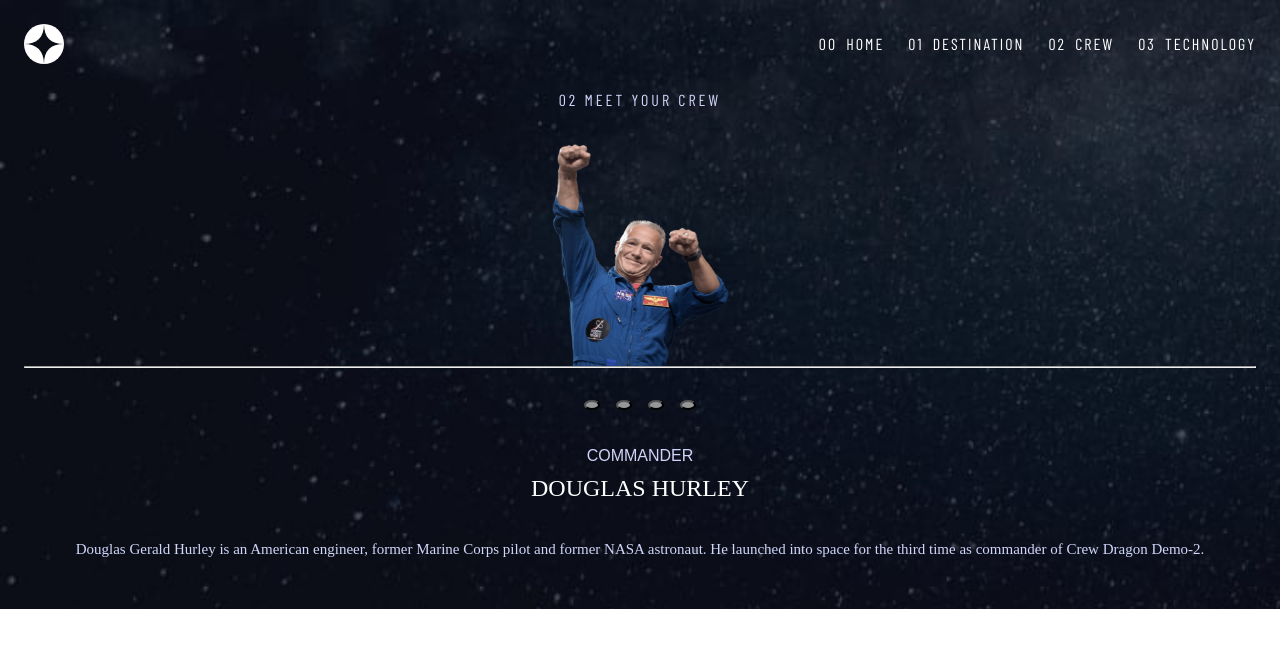
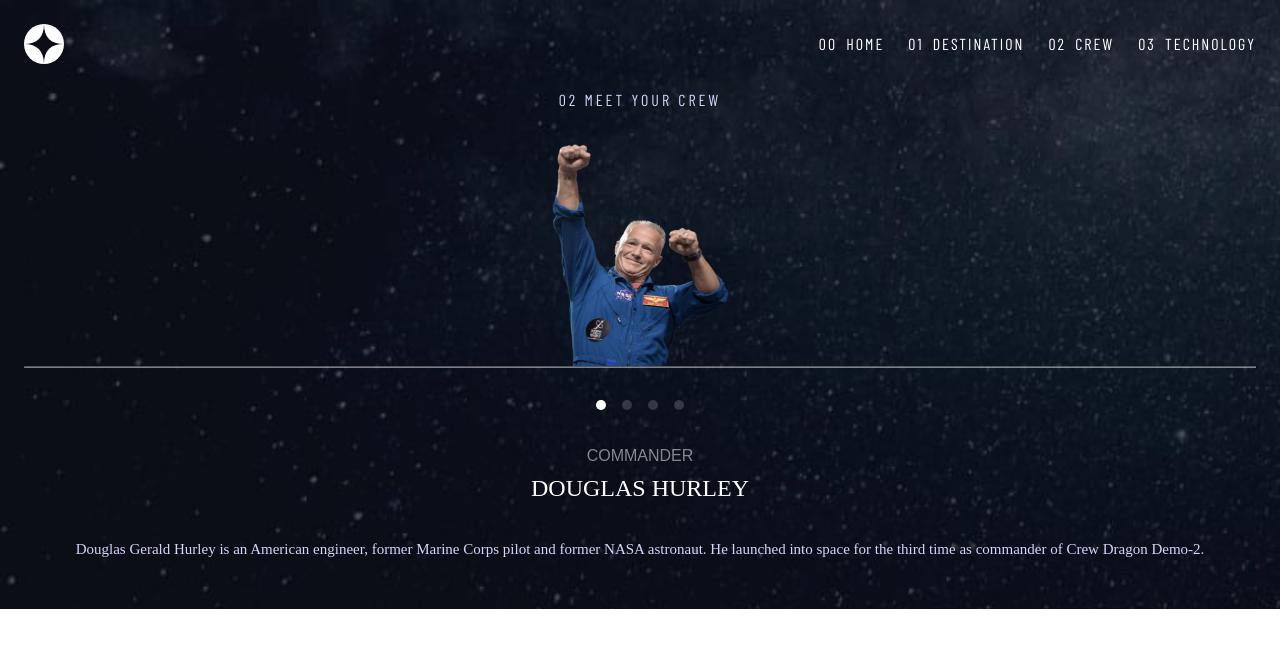
Before and after one commit to lawrence-yoon/space-tourism, a Next.js app: page /crew in a window 1280 px wide. Shown: the top 648 px of the page. Built offline with nearby package versions, Linux system fonts and the light colour scheme; a web font is replaced by a local one.

Commit message:
fix navbarDots warping with setting padding to zero

```diff
--- a/src/pages/crew/index.jsx
+++ b/src/pages/crew/index.jsx
@@ -32,7 +32,11 @@ function Crew() {
           <div className={classes.navbarDestination}>
             {data.crew.map((entry, index) => (
               <button
-                className={classes.navbarDots}
+                className={`${
+                  index == crewIndex
+                    ? classes.navbarDotsActive
+                    : classes.navbarDots
+                }`}
                 key={index}
                 onClick={() => setCrewIndex(index)}
               ></button>
--- a/src/pages/crew/styles.module.css
+++ b/src/pages/crew/styles.module.css
@@ -44,7 +44,8 @@
   font-family: "Bellefair", sans-serif;
   font-size: 1rem;
   line-height: 1.75;
-  color: #d0d6f9;
+  color: #fff;
+  opacity: 50%;
 }
 
 .navbarDestination {
@@ -59,15 +60,30 @@
 .navbarDots {
   width: 10px;
   height: 10px;
+  padding: 0;
+  border-radius: 100%;
+  border: none;
+  background-color: white;
+  opacity: 17%;
+}
+
+.navbarDotsActive {
+  width: 10px;
+  height: 10px;
+  padding: 0;
   border-radius: 50%;
-  background-color: #979797;
+  border: none;
+  background-color: white;
+  opacity: 100%;
 }
 
 .hRule {
   width: 100%;
   height: 1px;
+  padding: 0;
   margin: 0;
-  color: #383b4b;
+  color: #979797;
+  opacity: 50%;
 }
 
 .bio {
```
